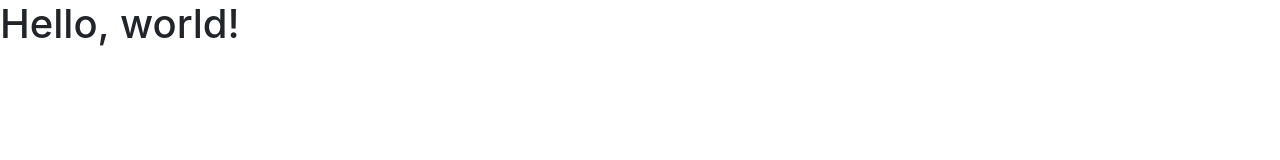
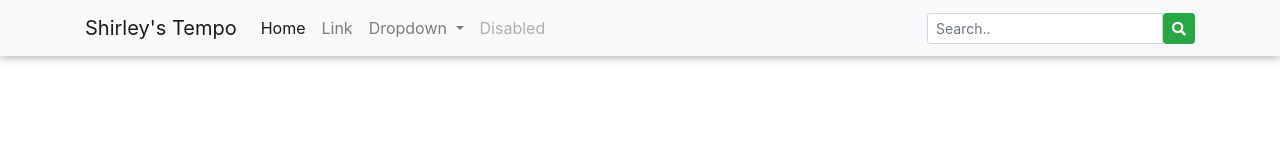
Before and after one commit to iamsosassy/blog_app, a plain HTML site: page index.html in a window 1280 px wide. Drawn offline with nearby package versions, Linux system fonts and the light colour scheme.

Commit message:
initial setup and created functioning navbar

```diff
--- /dev/null
+++ b/assets/css/style.css
@@ -0,0 +1,3 @@
+.my_nav {
+    box-shadow: 0px 2px 8px rgba(0, 0, 0, 0.3);
+}
--- a/index.html
+++ b/index.html
@@ -9,13 +9,58 @@
     <!-- Bootstrap CSS -->
     <link rel="stylesheet" href="https://stackpath.bootstrapcdn.com/bootstrap/5.0.0-alpha2/css/bootstrap.min.css"
         integrity="sha384-DhY6onE6f3zzKbjUPRc2hOzGAdEf4/Dz+WJwBvEYL/lkkIsI3ihufq9hk9K4lVoK" crossorigin="anonymous">
-
+    <link rel="stylesheet" href="https://pro.fontawesome.com/releases/v5.10.0/css/all.css"
+        integrity="sha384-AYmEC3Yw5cVb3ZcuHtOA93w35dYTsvhLPVnYs9eStHfGJvOvKxVfELGroGkvsg+p" crossorigin="anonymous" />
+    <link rel="stylesheet" href="assets\css\style.css">
     <title>Home</title>
 </head>
 
 <body>
-    <h1>Hello, world!</h1>
+    <!-- nav  -->
+    <nav class="navbar navbar-expand-lg navbar-light bg-light my_nav">
+        <div class="container">
+            <a class="navbar-brand" href="#">Shirley's Tempo</a>
+            <button class="navbar-toggler" type="button" data-toggle="collapse" data-target="#navbarSupportedContent"
+                aria-controls="navbarSupportedContent" aria-expanded="false" aria-label="Toggle navigation">
+                <span class="navbar-toggler-icon"></span>
+            </button>
 
+            <div class="collapse navbar-collapse" id="navbarSupportedContent">
+                <ul class="navbar-nav mr-auto">
+                    <li class="nav-item active">
+                        <a class="nav-link" href="#">Home <span class="sr-only">(current)</span></a>
+                    </li>
+                    <li class="nav-item">
+                        <a class="nav-link" href="#">Link</a>
+                    </li>
+                    <li class="nav-item dropdown">
+                        <a class="nav-link dropdown-toggle" href="#" id="navbarDropdown" role="button"
+                            data-toggle="dropdown" aria-haspopup="true" aria-expanded="false">
+                            Dropdown
+                        </a>
+                        <div class="dropdown-menu" aria-labelledby="navbarDropdown">
+                            <a class="dropdown-item" href="#">Action</a>
+                            <a class="dropdown-item" href="#">Another action</a>
+                            <div class="dropdown-divider"></div>
+                            <a class="dropdown-item" href="#">Something else here</a>
+                        </div>
+                    </li>
+                    <li class="nav-item">
+                        <a class="nav-link disabled" href="#" tabindex="-1" aria-disabled="true">Disabled</a>
+                    </li>
+                </ul>
+                <form class="d-flex">
+                    <div class="input-group">
+                        <input type="search" class="form-control form-control-sm" placeholder="Search.."
+                            aria-label="Recipient's username" aria-describedby="button-addon2">
+                        <button class="btn btn-sm btn-success" type="submit" id="button-addon2"><i
+                                class="fa fa-search"></i>
+                    </div>
+                </form>
+            </div>
+        </div>
+    </nav>
+    <!-- nav  -->
     <!-- Optional JavaScript; choose one of the two! -->
 
     <!-- Option 1: Bootstrap Bundle with Popper.js -->
```
